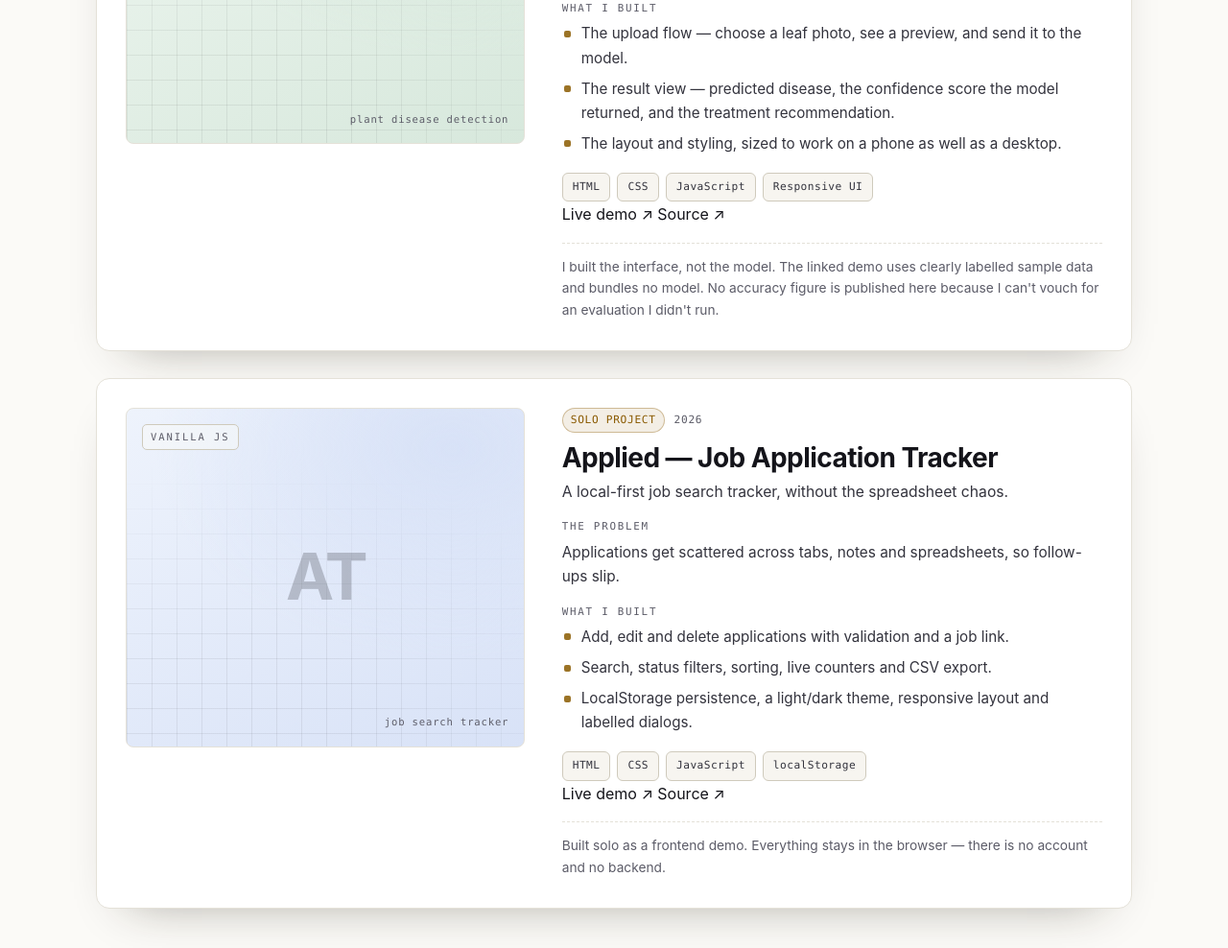
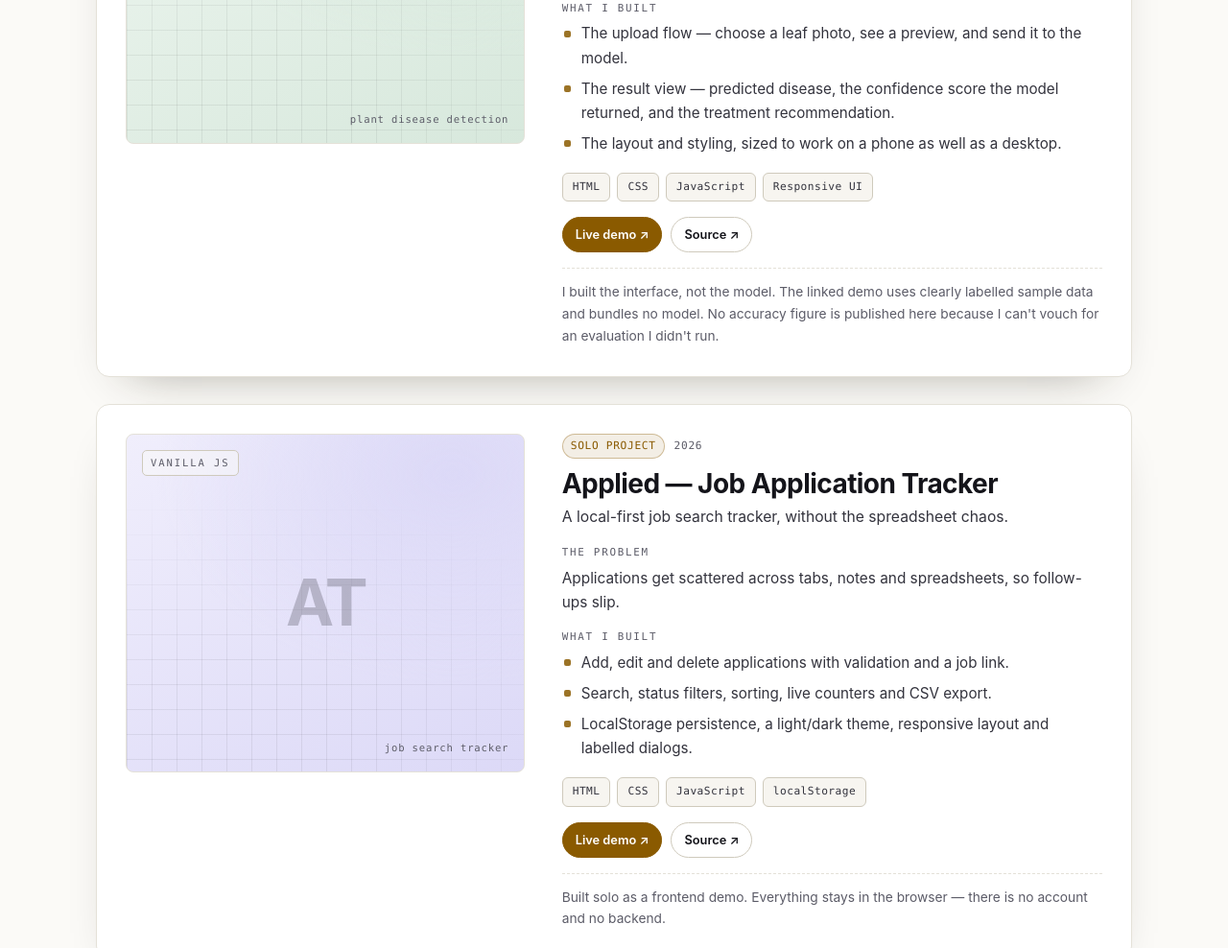
Before and after one commit to ravitejaputta257/ravitejaputta257.github.io, a plain HTML site: page index.html in a window 1280 px wide. Shown: the part 1949-2937 px from the top of the page at 96% size. Drawn offline with Linux system fonts and the light colour scheme.

Commit message:
Add live demo buttons and tracker cover

```diff
--- a/assets/css/style.css
+++ b/assets/css/style.css
@@ -43,6 +43,8 @@ html[data-theme="dark"] {
   --cover-2: #0e1730;
   --cover-agri-1: #1d4032;
   --cover-agri-2: #0d1f19;
+  --cover-tracker-1: #312a6b;
+  --cover-tracker-2: #151233;
 }
 
 html[data-theme="light"] {
@@ -63,6 +65,8 @@ html[data-theme="light"] {
   --cover-2: #eef3fc;
   --cover-agri-1: #d7e8dc;
   --cover-agri-2: #eef6f0;
+  --cover-tracker-1: #dcd9f7;
+  --cover-tracker-2: #f0eefc;
 }
 
 /* ── 2. reset ────────────────────────────────────────────────────────────── */
@@ -374,6 +378,11 @@ html[data-theme="light"] .theme-toggle .icon-moon { display: block; }
     radial-gradient(120% 100% at 82% 12%, var(--cover-agri-1), transparent 62%),
     linear-gradient(150deg, var(--cover-agri-2), var(--cover-agri-1));
 }
+.cover-tracker {
+  background:
+    radial-gradient(120% 100% at 82% 12%, var(--cover-tracker-1), transparent 62%),
+    linear-gradient(150deg, var(--cover-tracker-2), var(--cover-tracker-1));
+}
 .cover-mono,
 .cover-initials,
 .cover-label { position: relative; z-index: 1; }
@@ -475,6 +484,23 @@ html[data-theme="light"] .theme-toggle .icon-moon { display: block; }
   color: var(--text-soft);
   background: var(--surface-2);
 }
+
+.project-links { display: flex; flex-wrap: wrap; gap: 9px; margin-top: 16px; }
+.project-links a {
+  display: inline-flex;
+  align-items: center;
+  gap: 7px;
+  padding: 7px 13px;
+  border: 1px solid var(--line-strong);
+  border-radius: 999px;
+  font-size: 0.8rem;
+  font-weight: 600;
+  color: var(--text);
+  transition: border-color 0.18s var(--ease), background 0.18s var(--ease), transform 0.18s var(--ease);
+}
+.project-links a:hover { border-color: var(--accent); background: var(--surface); transform: translateY(-1px); }
+.project-links a.is-primary { background: var(--accent); border-color: var(--accent); color: var(--accent-ink); }
+.project-links a.is-primary:hover { background: color-mix(in srgb, var(--accent) 88%, var(--text)); }
 
 .project-foot {
   margin-top: 16px;
```
